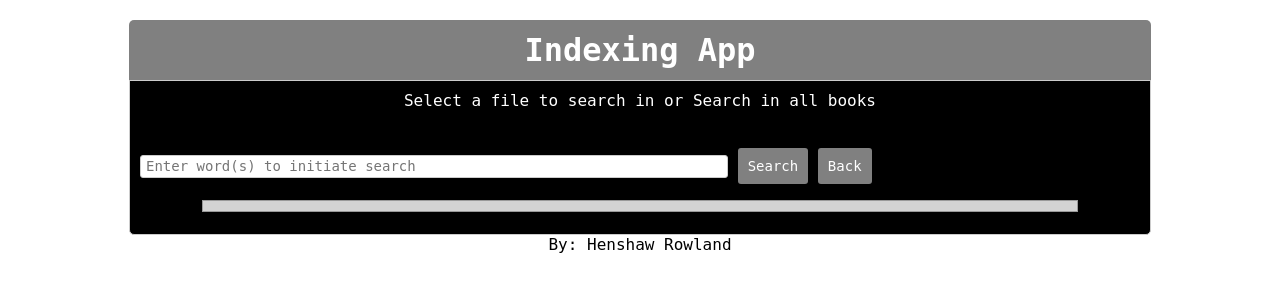
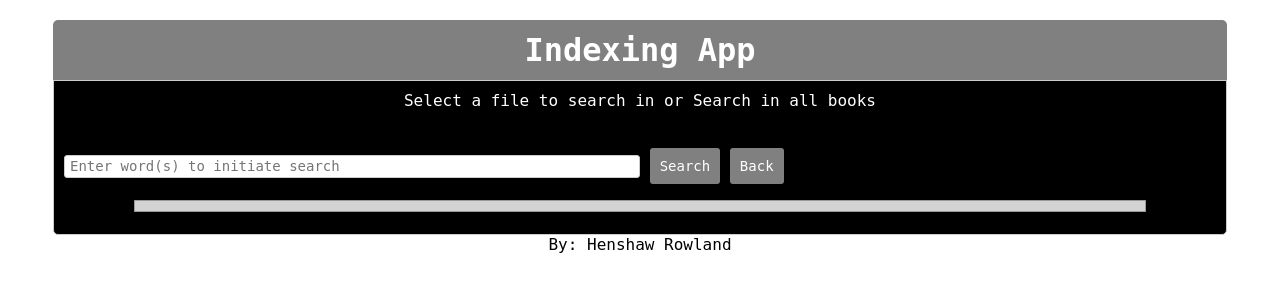
Before and after one commit to rhenshaw56/inverted-index, a website: page src/index.html in a window 1280 px wide. Both pictures are taken after a click on the button "Search". Drawn offline with nearby package versions, Linux system fonts and the light colour scheme.

Commit message:
changed from absolute to relative width measurement

```diff
--- a/src/css/style.css
+++ b/src/css/style.css
@@ -8,7 +8,7 @@
 }
 
 .wrapper{
-  width: 1000px;
+  width: 90%;
   margin: 0 auto;
   border: 1px solid #ccc;
   height: auto;
@@ -23,7 +23,7 @@
   background: grey;
   color: #fff;
   padding: 11px;
-  width: 1000px;
+  width: 90%;
   margin: 0 auto;
   margin-top: 20px;
   border-top-right-radius: 5px;
@@ -39,7 +39,7 @@ p{
 }
 
 input[type="text"] {
-  width: 588px;
+  width: 50%;
   height: 23px;
   margin-bottom: 10px;
   padding: 5px;
```
